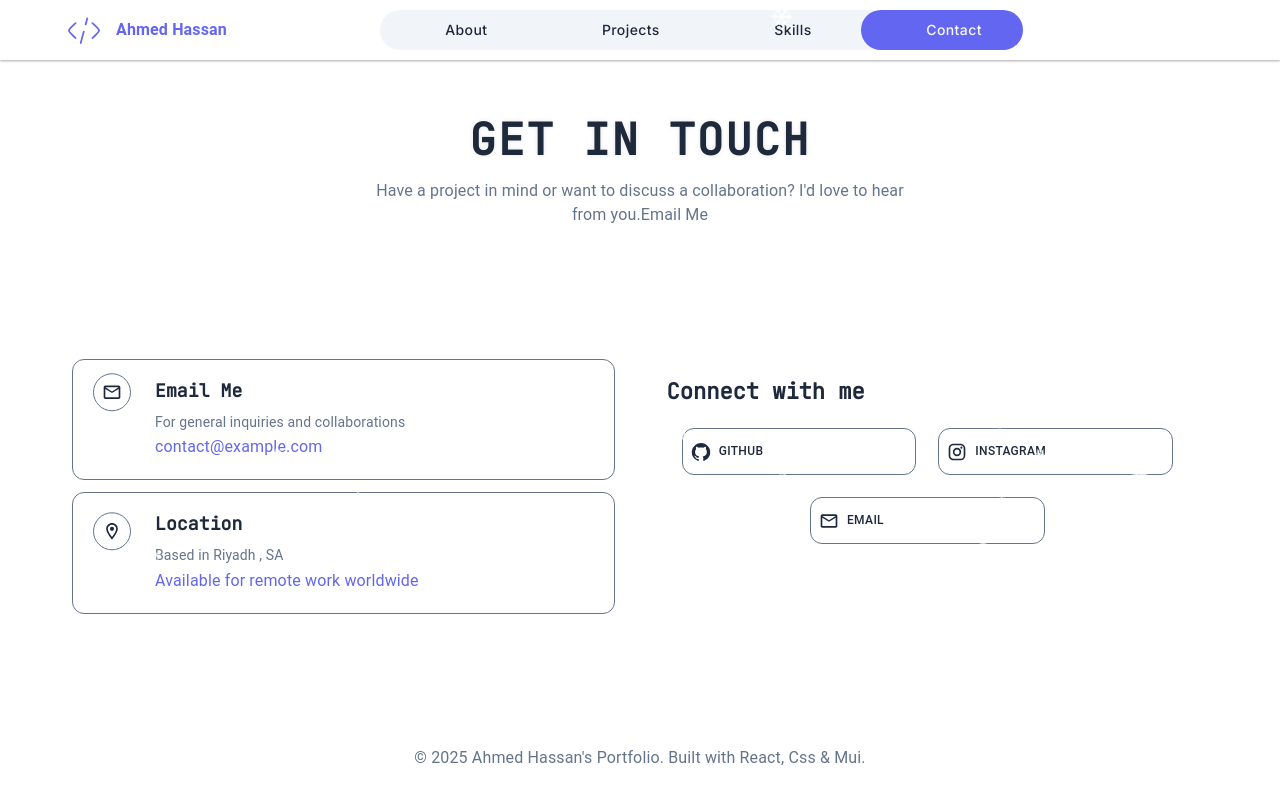
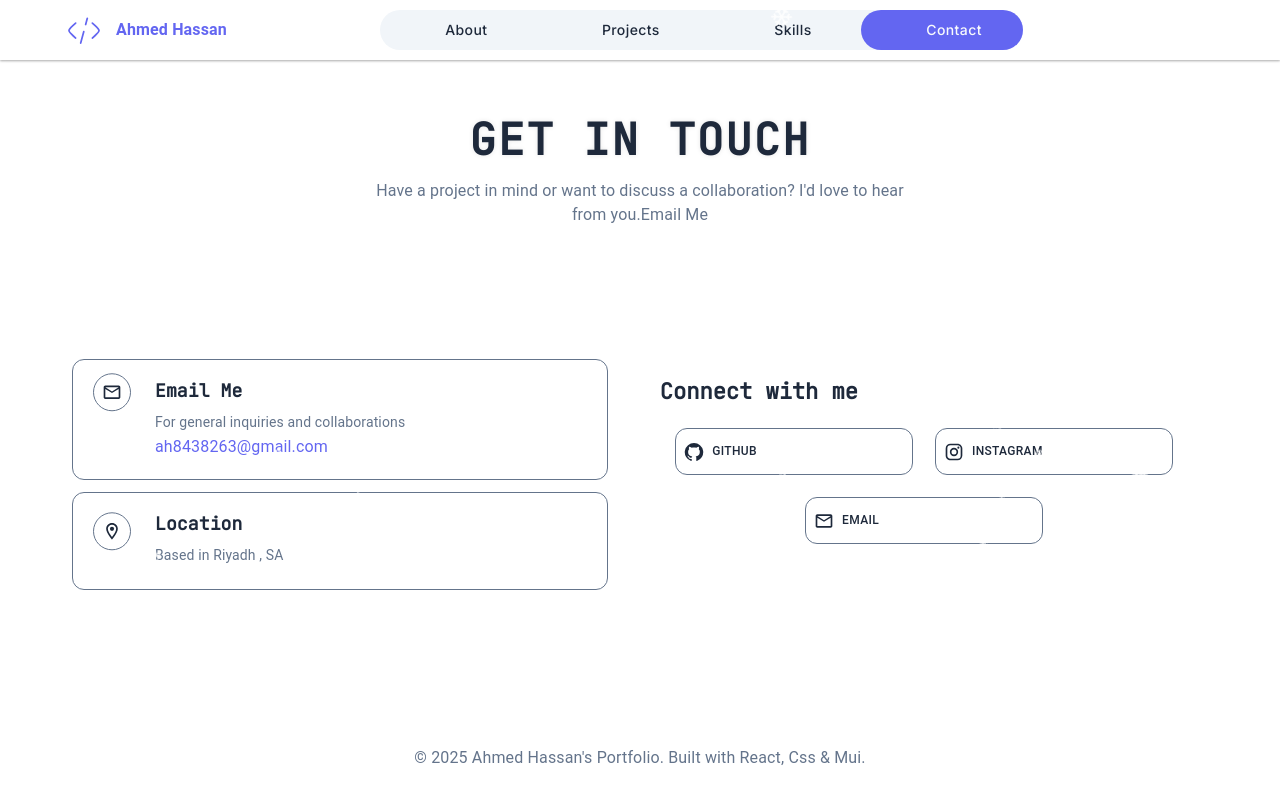
Before and after one commit to AHMED1CB/portfolio, a React (Vite) app: page /contact in a window 1280 px wide. Built offline with nearby package versions, Linux system fonts and the light colour scheme; some icons are missing.

Commit message:
Change The Static Data

```diff
--- a/src/components/About/About.jsx
+++ b/src/components/About/About.jsx
@@ -128,9 +128,9 @@ export default () => {
   return (
     <Box className="about-page">
       <Box className="contents" ref={containerRef}>
-        <span ref={tagRef} className="tag-hire">
+        {/* <span ref={tagRef} className="tag-hire">
           Available for Hire
-        </span>
+        </span> */}
 
         <Box className="heading-text">
           <Typography ref={heading1Ref} variant="h2">
--- a/src/components/Contact/Contact.jsx
+++ b/src/components/Contact/Contact.jsx
@@ -22,7 +22,6 @@ const Contact = () => {
 
   useEffect(() => {
     const ctx = gsap.context(() => {
-
       gsap.fromTo(
         headingRef.current,
         { opacity: 0, y: 50 },
@@ -38,7 +37,6 @@ const Contact = () => {
           },
         }
       );
-
 
       gsap.fromTo(
         emailBoxRef.current,
@@ -56,7 +54,6 @@ const Contact = () => {
           },
         }
       );
-
 
       gsap.fromTo(
         locationBoxRef.current,
@@ -76,7 +73,6 @@ const Contact = () => {
         }
       );
 
-
       gsap.fromTo(
         socialHeadingRef.current,
         { opacity: 0, scale: 0.8 },
@@ -92,7 +88,6 @@ const Contact = () => {
           },
         }
       );
-
 
       const buttons = socialLinksRef.current.querySelectorAll("button");
       gsap.fromTo(
@@ -112,7 +107,6 @@ const Contact = () => {
           },
         }
       );
-
 
       const infoBoxes = [emailBoxRef.current, locationBoxRef.current];
       infoBoxes.forEach((box) => {
@@ -147,7 +141,6 @@ const Contact = () => {
         });
       });
 
-
       buttons.forEach((btn) => {
         btn.addEventListener("mouseenter", () => {
           gsap.to(btn, {
@@ -175,7 +168,6 @@ const Contact = () => {
           });
         });
       });
-
 
       gsap.to(emailBoxRef.current.querySelector(".icon"), {
         y: -8,
@@ -221,7 +213,7 @@ const Contact = () => {
               </Typography>
 
               <Typography component={"span"} className="info-data">
-                contact@example.com
+                ah8438263@gmail.com
               </Typography>
             </Box>
           </Box>
@@ -237,10 +229,10 @@ const Contact = () => {
               <Typography component={"p"} className="info-desc">
                 Based in Riyadh , SA
               </Typography>
-
+              {/*
               <Typography component={"span"} className="info-data">
                 Available for remote work worldwide
-              </Typography>
+              </Typography> */}
             </Box>
           </Box>
         </Box>
```
